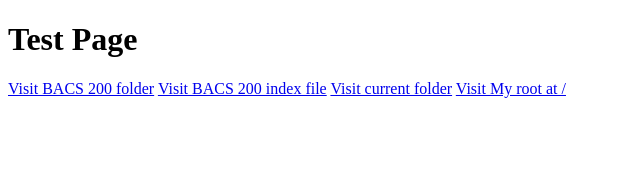
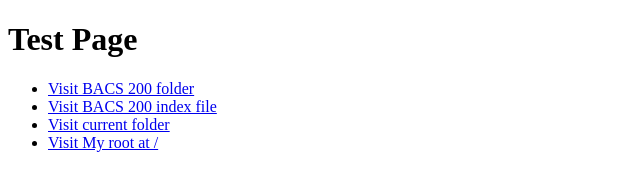
Before and after one commit to MaxwellSeybert/MaxwellSeybert.github.io, a plain HTML site: page bacs200/test.html in a window 1280 px wide. Shown: the whole page, without its empty margins (0-640 px from the left). Drawn offline with Linux system fonts and the light colour scheme.

Commit message:
added bullet list

```diff
--- a/bacs200/test.html
+++ b/bacs200/test.html
@@ -10,10 +10,13 @@
 
 <body>
     <h1>Test Page</h1>
-    <a href="/bacs200/">Visit BACS 200 folder</a>
-    <a href="/bacs200/index.html">Visit BACS 200 index file</a>
-    <a href=".">Visit current folder</a>
-    <a href="/">Visit My root at /</a>
+    <ul>
+        <li><a href="/bacs200/">Visit BACS 200 folder</a></li>
+        <li><a href="/bacs200/index.html">Visit BACS 200 index file</a></li>
+        <li><a href=".">Visit current folder</a></li>
+        <li><a href="/">Visit My root at /</a></li>
+    </ul>
+
 </body>
 
 </html>
```
